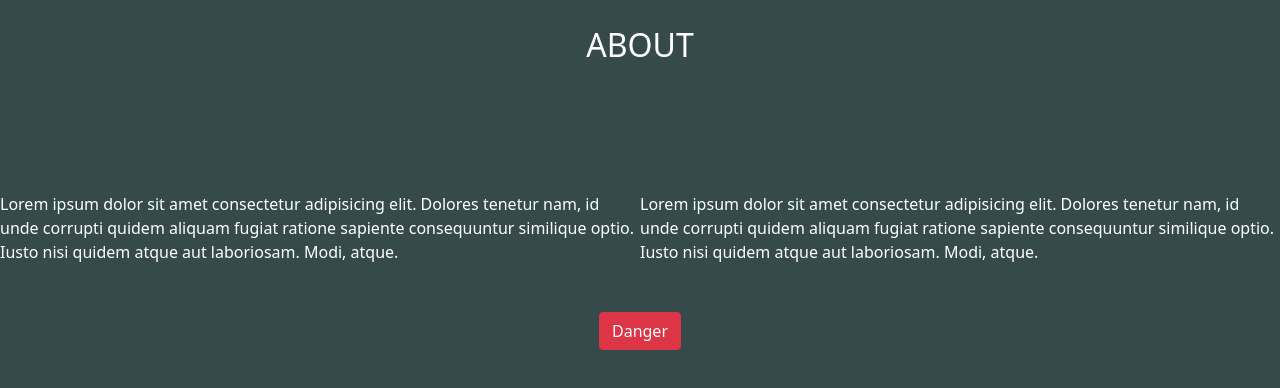
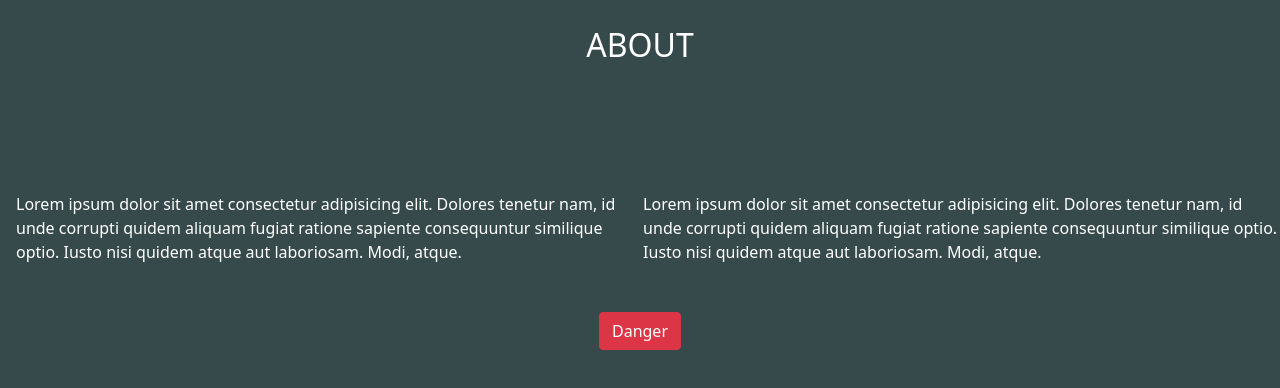
Before and after one commit to Thuku7/KOOKIE, a plain HTML site: page index.html in a window 1280 px wide. Shown: the part 822-1210 px from the top of the page. Drawn offline with nearby package versions, Linux system fonts and the light colour scheme.

Commit message:
Add a margin left to the about text

```diff
--- a/css/styles.css
+++ b/css/styles.css
@@ -40,3 +40,7 @@ h2 {
   margin-bottom: 4em;
   margin-top: 1.5em;
 }
+
+body > section.about > div > div:nth-child(1) > p{
+  margin-left: 1em;
+}
```
